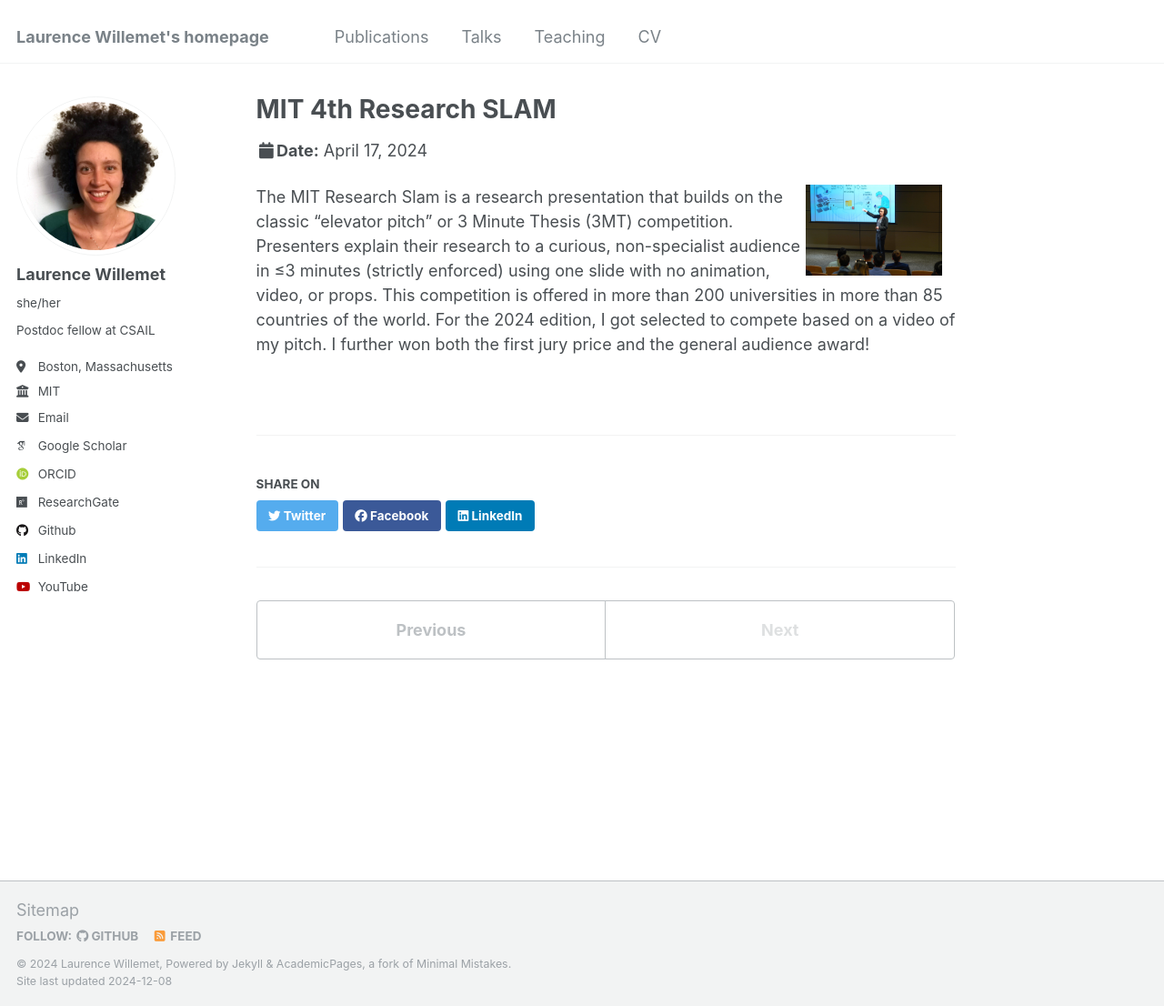
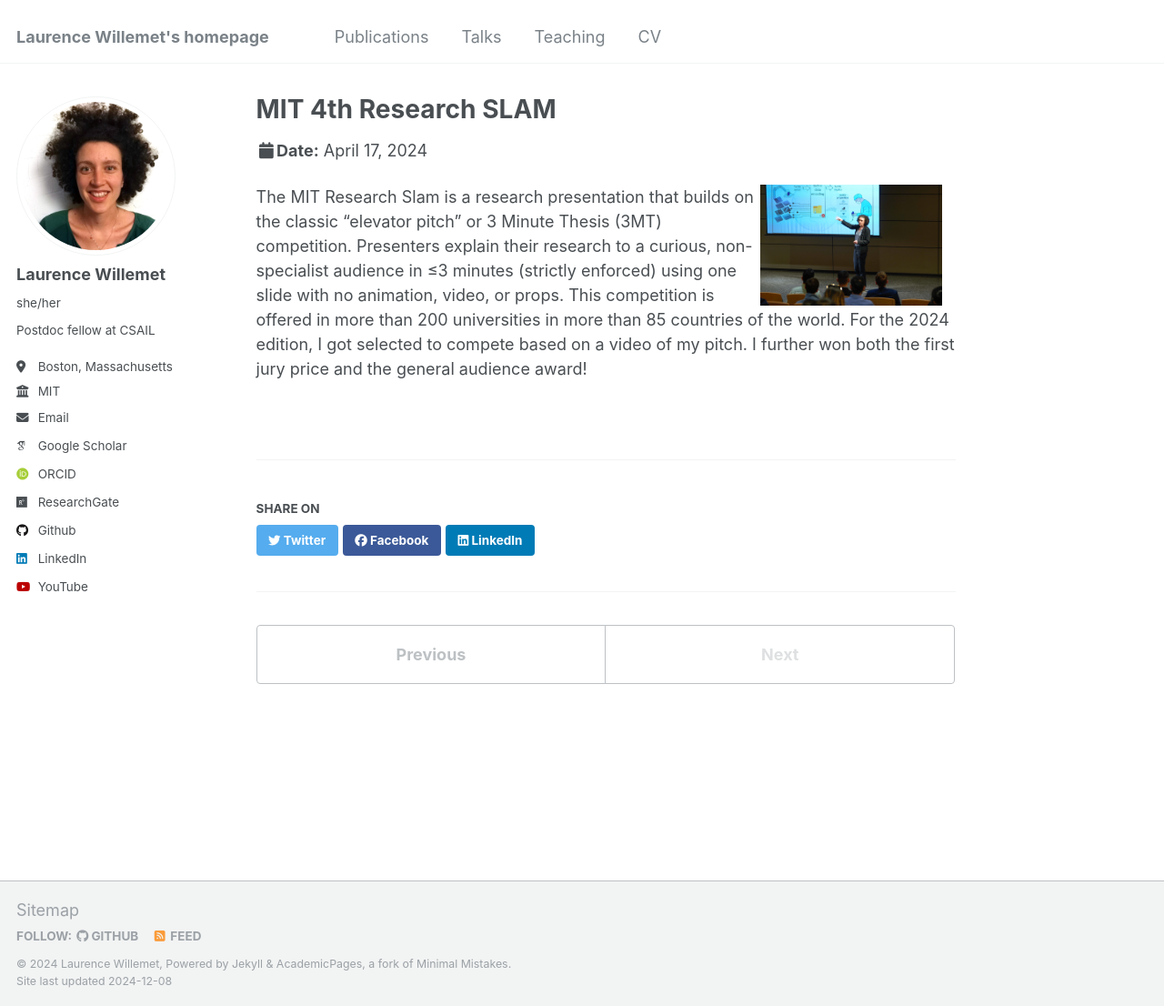
Before and after one commit to lwillemet/lwillemet.github.io, a Jekyll site: the page built from _talks/2024_research-slam.md, in a window 1280 px wide and 1106 px high. Shown: the whole window at 91% size. Built offline with Jekyll 4.4.1, drawn with Linux system fonts in a browser that asks for light colours; some web fonts are replaced.

Commit message:
Update 2024_research-slam.md

```diff
--- a/_talks/2024_research-slam.md
+++ b/_talks/2024_research-slam.md
@@ -8,5 +8,5 @@ date: 2024-04-17
 location: "Cambridge MA, USA"
 ---
 
-<img src="/images/researchslam.jpg" style="float: right; margin-right: 15px; max-width: 150px;" />
+<img src="/images/researchslam.jpg" style="float: right; margin-right: 15px; max-width: 200px;" />
 The MIT Research Slam is a research presentation that builds on the classic “elevator pitch” or 3 Minute Thesis (3MT) competition. Presenters explain their research to a curious, non-specialist audience in ≤3 minutes (strictly enforced) using one slide with no animation, video, or props. This competition is offered in more than 200 universities in more than 85 countries of the world. For the 2024 edition, I got selected to compete based on a video of my pitch. I further won both the first jury price and the general audience award!
```
